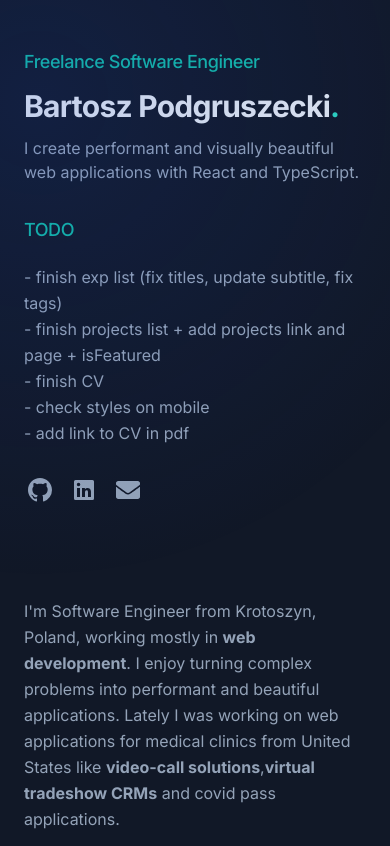
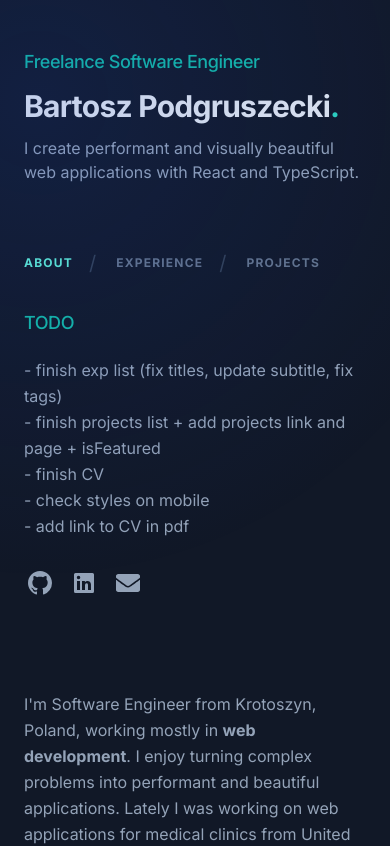
Before and after one commit to barthicus/portfolio, a Next.js app: page / in a window 390 px wide. Shown: the top 846 px of the page. Built offline with nearby package versions, Linux system fonts and the light colour scheme.

Commit message:
Don't hide nav on mobile

```diff
--- a/app/(home)/_layout/Header/Navigation/Navigation.tsx
+++ b/app/(home)/_layout/Header/Navigation/Navigation.tsx
@@ -19,7 +19,7 @@ export const Navigation = () => {
   }, [hash])
 
   return (
-    <nav className="hidden lg:block" aria-label="In-page jump links">
+    <nav aria-label="In-page jump links">
       <ul className="mt-16 flex w-max gap-5">
         <li className="after:pl-4 after:align-middle after:text-xl after:font-thin after:text-slate-700 after:content-['/']">
           <NavLink href="#about">About</NavLink>
```
